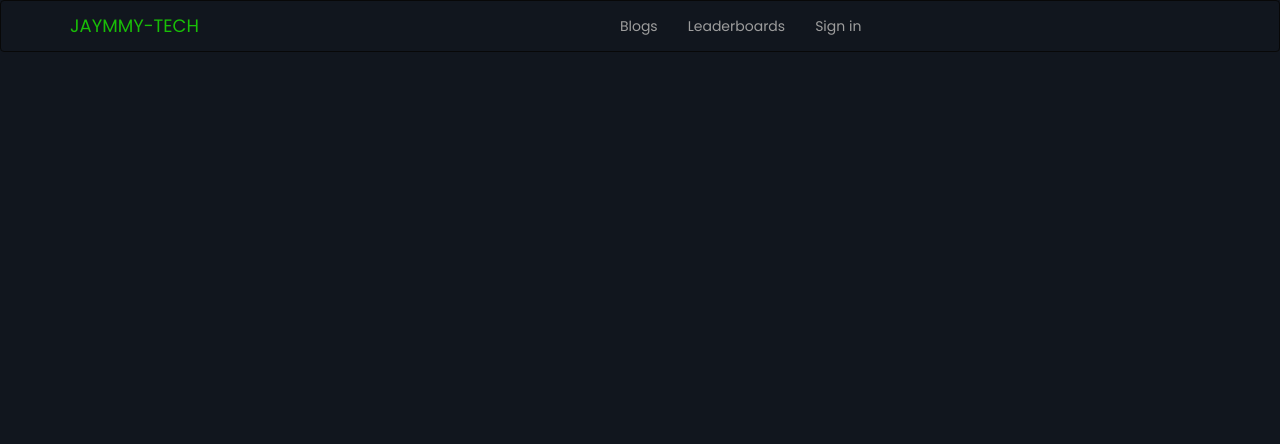
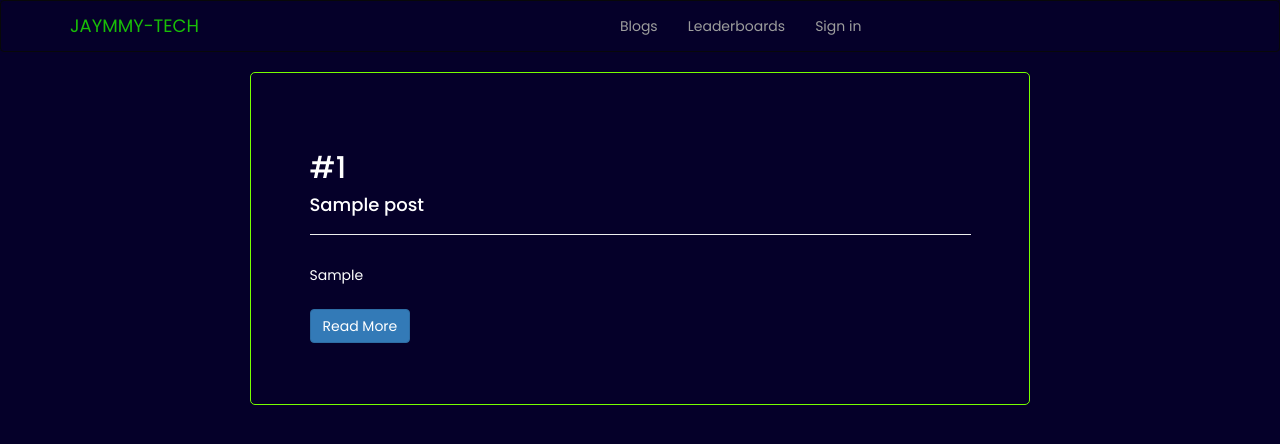
Before and after one commit to devjamesnjoroge/my_blog, a Flask app: template app/templates/index.html in a window 1280 px wide. Shown: the top 444 px of the page. Run offline with Flask 2, Linux system fonts and the light colour scheme; tables that the repository leaves empty hold one stand-in row (values such as "Sample post"); the template is opened without the code that fills it: values that come from a table or form of the project are taken from there, most other values are stand-ins (such as "Sample title", 1, 10 or a date in 2020); some libraries are stand-ins or nearby versions.

Commit message:
ft: display posts uploaded

```diff
--- a/app/main/views.py
+++ b/app/main/views.py
@@ -11,6 +11,8 @@ def index():
 
     quote = get_Quote()
 
+    posts = Post.query.all()
+
     admin = None
 
     if current_user.is_authenticated:
@@ -20,7 +22,7 @@ def index():
             admin = True
 
     title = 'JAYMMY-TECH'
-    return render_template('index.html', title = title, quote = quote, admin = admin)
+    return render_template('index.html', title = title, quote = quote, admin = admin, posts = posts)
 
 @main.route('/user/<uname>')
 def profile(uname):
@@ -60,7 +62,7 @@ def update_pic(uname):
         db.session.commit()
     return redirect(url_for('main.profile',uname=uname))
 
-@main.route('/post')
+@main.route('/post', methods = ['GET', 'POST'])
 @login_required
 def post():
     create_post = CreateBlog()
--- a/app/static/css/styles.css
+++ b/app/static/css/styles.css
@@ -2,11 +2,20 @@
 
 body{
     font-family: 'Poppins', sans-serif;
-    background-color: #11161E;
+    background-color: #050029;
+}
+
+.post{
+    color: white;
+    line-height: 4rem;
+    border: 1px solid #77ff00;
+    padding: 5%;
+    border-radius: 5px;
+    background-color: #050029;
 }
 
 #nav{
-    background-color: #11161ee8;
+    background-color: #050029;
 }
 
 #logo{
--- a/app/templates/index.html
+++ b/app/templates/index.html
@@ -2,5 +2,39 @@
 
 {% block content %}
 
+<div class="container">
+    <div class="row">
+
+        {% if posts %}
+        {% for post in posts %}
+
+        <div class="col-md-2"></div>
+
+        <div class="col-md-8 post">
+
+            <h2>#{{ post.id }}</h2>
+
+            <h4>{{ post.title }}</h4>
+
+            <hr>
+
+            <p>{{ post.blog | truncate(400) }}</p>
+
+            <a href="/" class="btn btn-primary">Read More</a>
+
+        </div>
+
+        <div class="col-md-2"></div>
+
+        {% endfor %}
+        {% else %}
+
+        <p>No Posts yet</p>
+
+        {% endif %}
+
+    </div>
+</div>
+
 
 {% endblock %}
```
